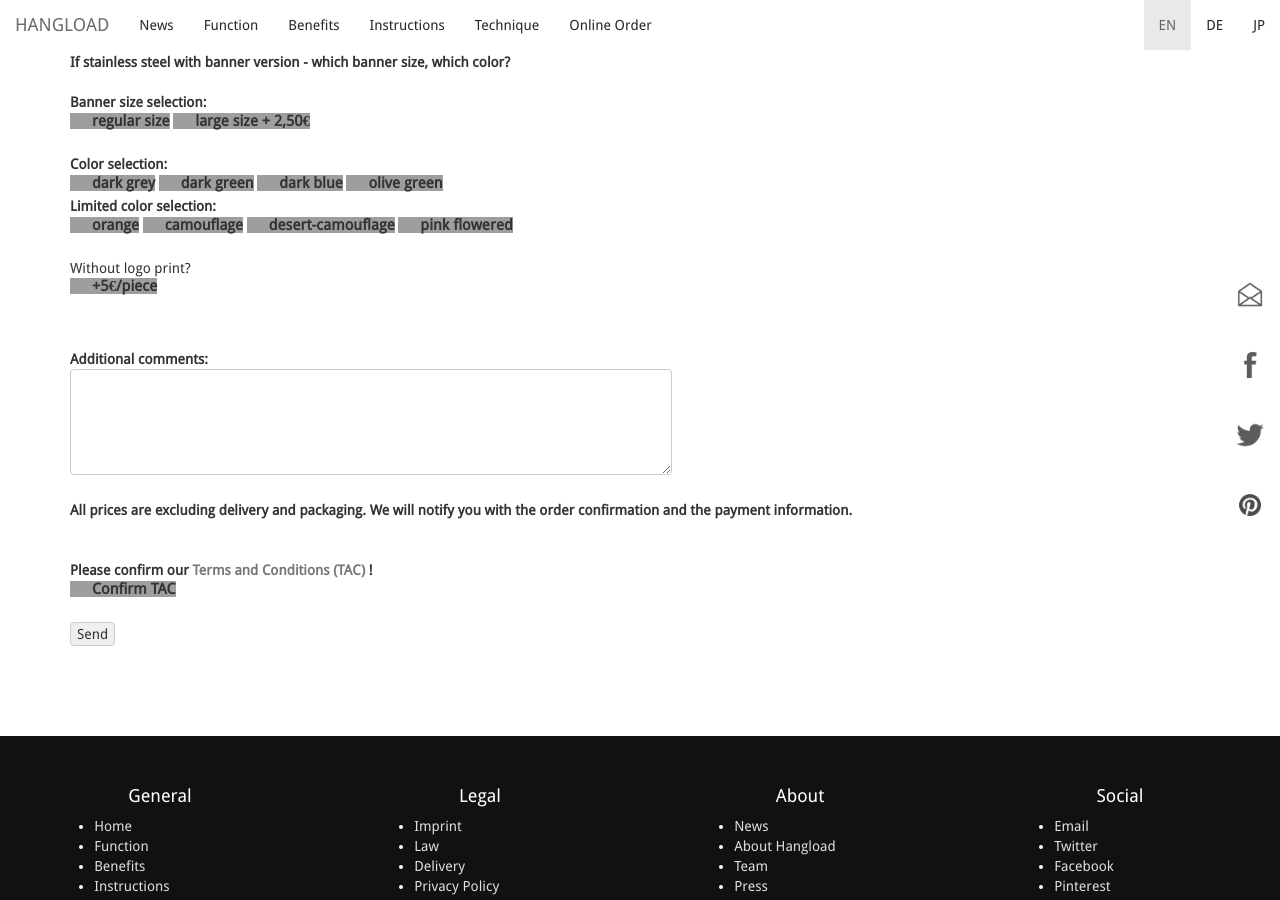
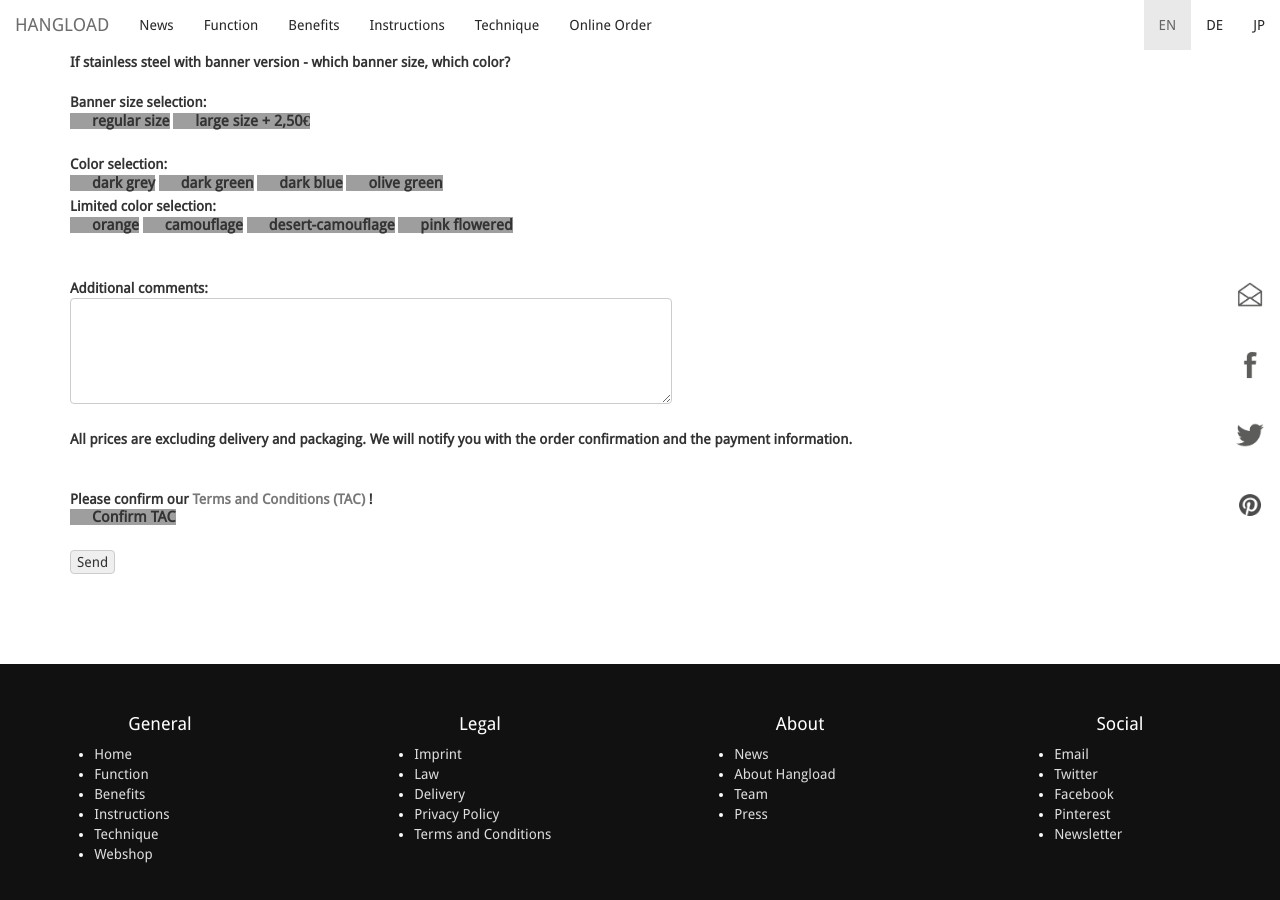
Before and after one commit to bodokaiser/hangload.com, a Jekyll site: the page built from webshop/index.html, in a window 1280 px wide and 900 px high, scrolled down 2733 px. Built offline with Jekyll 4.4.1, drawn with Linux system fonts in a browser that asks for light colours; nearby versions of some CDN libraries; library files that are not in the unit come from our copies; Markdown is read by kramdown in place of the engine named in the settings; grey boxes are pictures that could not be loaded.

Commit message:
Update index.html

```diff
--- a/webshop/index.html
+++ b/webshop/index.html
@@ -384,12 +384,6 @@
 
 	<br>
 	<br>
-	<p>
-	Without logo print? <br>
-	<input type="checkbox" name="nologo" id="nologo" class="css-checkbox sme">
-	<label for="nologo" name="nologo_lbl" class="css-label sme depressed">+5€/piece</label>
-	</p>
-	<br>
 	<br>
 	<strong> Additional comments: </strong>
 	<br>
```
